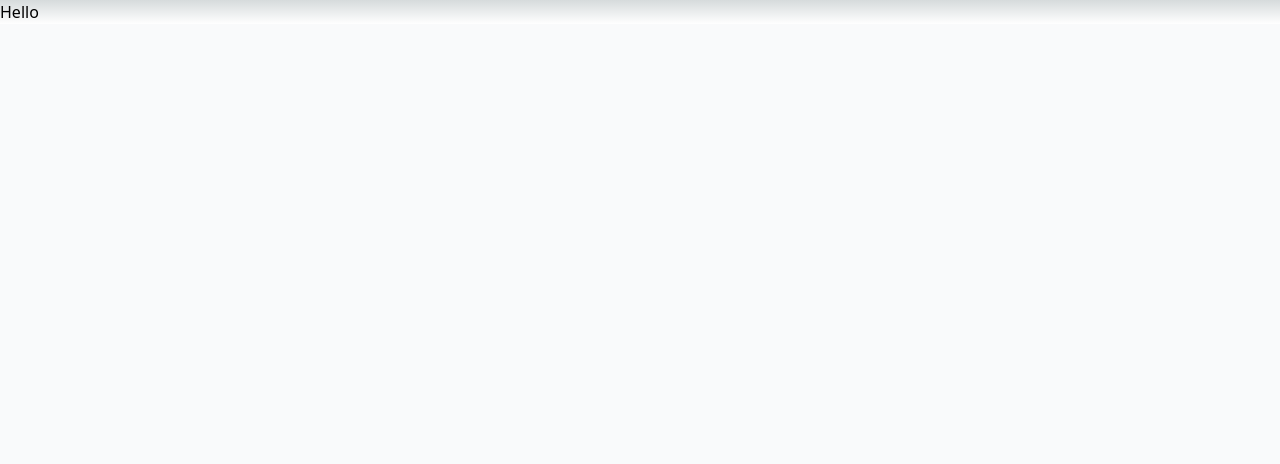
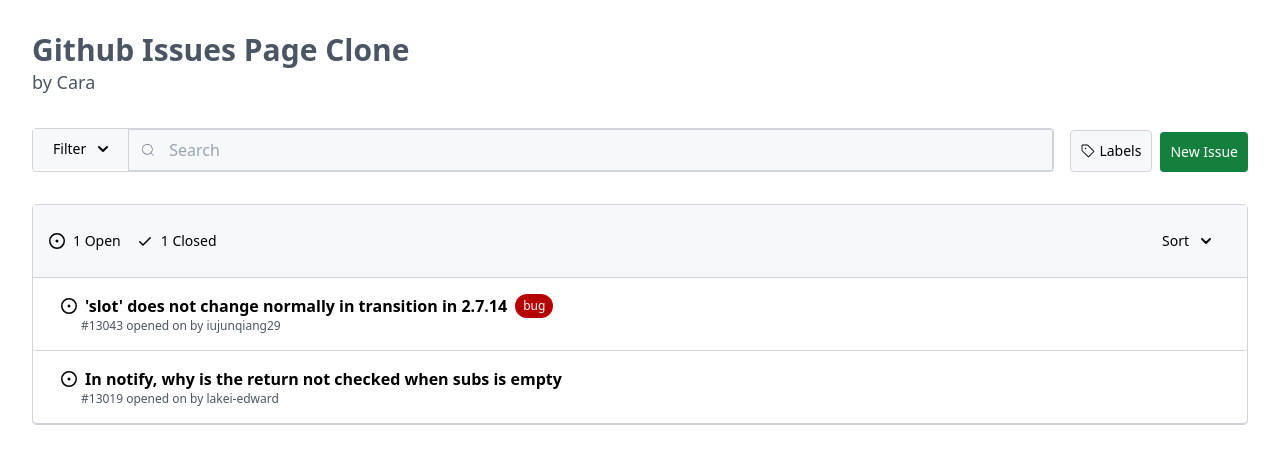
Before and after one commit to caraencabo/github-issues-page-clone, a Next.js app: page / in a window 1280 px wide. Shown: the top 464 px of the page. Built offline with nearby package versions, Linux system fonts and the light colour scheme.

Commit message:
Add issues list page

```diff
--- /dev/null
+++ b/components/Dropdown.js
@@ -0,0 +1,55 @@
+import { useState } from "react";
+
+export default function Dropdown({ buttonText, options }) {
+  const [isDropdownOpen, setDropdownOpen] = useState(false);
+
+  const toggleDropdown = () => {
+    setDropdownOpen(!isDropdownOpen);
+  };
+
+  return (
+    <div className="relative inline-block text-left">
+      <button
+        onClick={toggleDropdown}
+        className="text-black focus:outline-none font-medium text-sm px-5 py-2.5 text-center inline-flex items-center"
+        type="button"
+        style={{ backgroundColor: "#f6f8fa" }}
+      >
+        {buttonText}
+        <svg
+          className={`w-2.5 h-2.5 ms-3 transform ${isDropdownOpen ? "rotate-180" : ""}`}
+          aria-hidden="true"
+          fill="none"
+          viewBox="0 0 10 6"
+        >
+          <path
+            stroke="currentColor"
+            strokeLinecap="round"
+            strokeLinejoin="round"
+            strokeWidth="2"
+            d="m1 1 4 4 4-4"
+          />
+        </svg>
+      </button>
+
+    {/* menu */}
+      <div className={`${isDropdownOpen ? "block" : "hidden"} z-10 absolute mt-2 bg-white rounded-md shadow w-auto dark:bg-gray-700 border border-gray-300`}>
+        <ul
+          className="text-xs text-gray-700 dark:text-gray-200"
+          aria-labelledby="dropdownDefaultButton"
+        >
+          {options.map((option, index) => (
+            <li key={index}>
+              <a
+                href={option.link}
+                className="block px-4 py-2 hover:bg-gray-100 dark:hover:bg-gray-600 dark:hover:text-white border-b border-gray-300"
+              >
+                {option.label}
+              </a>
+            </li>
+          ))}
+        </ul>
+      </div>
+    </div>
+  );
+};
--- /dev/null
+++ b/components/IssueList.js
@@ -0,0 +1,31 @@
+import Link from "next/link";
+import OpenIcon from "./OpenIcon";
+
+export default function IssueList({ title, id, dateOpened, openedBy, status, labelName, labelColor }) {
+
+  return (
+    <div className="border-b border-gray-300 p-4 rounded">
+      <div className="flex items-center">
+        <div className="flex-shrink-0 pl-3">
+          <OpenIcon height="16" width="16" />
+        </div>
+        <p className="text-md font-bold">{title}</p>
+        <div className="flex space-x-2">
+          <Link
+            href="/"
+            className="px-2 py-1 text-white rounded-xl text-xs ml-2"
+            style={{ backgroundColor: `#${labelColor}` }}
+          >
+            {labelName}
+          </Link>
+        </div>
+      </div>
+
+      <div className="pl-8">
+        <p className="text-gray-600 text-xs">
+          #{id} opened on {dateOpened} by {openedBy}
+        </p>
+      </div>
+    </div>
+  );
+}
--- /dev/null
+++ b/components/Issues.js
@@ -0,0 +1,90 @@
+import Dropdown from "./Dropdown";
+import IssueList from "./IssueList";
+import Link from "next/link";
+import OpenIcon from "./OpenIcon";
+
+export default function Issues() {
+    // dummy data for ui testing
+    const issues = [
+        {
+            title: "'slot' does not change normally in transition in 2.7.14",
+            id: 13043,
+            dateOpened: "July 2, 2023",
+            openedBy: "iujunqiang29",
+            status: "open",
+            labelName: "bug",
+            labelColor: "b60205",
+        },
+        {
+            title: "In notify, why is the return not checked when subs is empty",
+            id: 13019,
+            dateOpened: "May 19, 2023",
+            openedBy: "lakei-edward",
+            status: "closed",
+        },
+    ];
+
+    const dropdownOptions = [
+        { label: "Newest", link: "#" },
+        { label: "Oldest", link: "#" },
+        { label: "Recently updated", link: "#" },
+        { label: "Least recently updated", link: "#" },
+    ];
+
+    // test
+    const openCount = issues.filter((issue) => issue.status === "open").length;
+    const closedCount = issues.filter((issue) => issue.status === "closed").length;
+
+    return(
+        <div>
+            <div className="flex items-center border-b border-gray-300 p-4" style={{ backgroundColor: "#f6f8fa" }}>
+
+                <Link href="/" className="flex items-center mr-4">
+                    <OpenIcon height="16" width="16" />
+                    <p className="text-sm">{openCount} Open</p>
+                </Link>
+
+                <Link href="/" className="flex items-center">
+                    <svg
+                        aria-hidden="true"
+                        height="16"
+                        viewBox="0 0 16 16"
+                        version="1.1"
+                        width="16"
+                        className="mr-2"
+                    >
+                        <path d="M13.78 4.22a.75.75 0 0 1 0 1.06l-7.25 7.25a.75.75 0 0 1-1.06 0L2.22 9.28a.751.751 0 0 1 .018-1.042.751.751 0 0 1 1.042-.018L6 10.94l6.72-6.72a.75.75 0 0 1 1.06 0Z"></path>
+                    </svg>
+                    <p className="text-sm">{closedCount} Closed</p>
+                </Link>
+                <div className="ml-auto">
+                    <Dropdown buttonText="Sort" options={dropdownOptions} />
+                </div>
+            </div>
+
+            {issues.length === 0 ? (
+                <div className="flex items-center justify-center flex-col m-20">
+                    <OpenIcon width="16" height="16" />
+                    <h2 className="text-xl font-bold mb-8">Welcome to issues!</h2>
+                    <p className="text-gray-600 block">
+                    Issues are used to track todos, bugs, feature requests, and more. As
+                    issues are created, they’ll appear here in a searchable and filterable
+                    list. To get started, you should <Link href="/">create an issue.</Link>
+                    </p>
+                </div>
+                ) : (
+                issues.map((issue) => (
+                    <IssueList
+                        key={issue.id}
+                        title={issue.title}
+                        id={issue.id}
+                        dateOpened={issue.openedOn}
+                        openedBy={issue.openedBy}
+                        labelName={issue.labelName}
+                        labelColor={issue.labelColor}
+                    />
+                ))
+                )}
+        </div>
+    );
+}
--- /dev/null
+++ b/components/OpenIcon.js
@@ -0,0 +1,15 @@
+export default function OpenIcon ({ height, width }) {
+  return (
+    <svg
+      aria-hidden="true"
+      height={height}
+      viewBox={`0 0 ${width} ${height}`}
+      version="1.1"
+      width={width}
+      className="mr-2"
+    >
+      <path d="M8 9.5a1.5 1.5 0 1 0 0-3 1.5 1.5 0 0 0 0 3Z"></path>
+      <path d="M8 0a8 8 0 1 1 0 16A8 8 0 0 1 8 0ZM1.5 8a6.5 6.5 0 1 0 13 0 6.5 6.5 0 0 0-13 0Z"></path>
+    </svg>
+  );
+};
--- a/pages/index.js
+++ b/pages/index.js
@@ -1,16 +1,69 @@
-import Image from "next/image";
 import { Inter } from "next/font/google";
-
+import { CiSearch } from "react-icons/ci";
+import { GoTag } from "react-icons/go";
+import Issues from "@/components/Issues";
+import Dropdown from "@/components/Dropdown";
 
 
 const inter = Inter({ subsets: ["latin"] });
 
 export default function Home() {
+
+  const dropdownOptions = [
+    { label: "Open issues and pull requests", link: "#" },
+    { label: "Your issues", link: "#" },
+    { label: "Your pull requests", link: "#" },
+    { label: "Everything assigned to you", link: "#" },
+  ];
+
+  // for test
+  const repositoryOwner = "Cara";
+  const repositoryName = "Github Issues Page Clone";
+
   return (
+    <div className="h-screen">
+      <div className="m-8">
+          <p className="text-gray-600 text-3xl font-bold">{repositoryName}</p>
+          <h3 className="text-gray-600 text-lg">by {repositoryOwner}</h3>
+      </div>
+      <div className="flex justify-between flex-col-reverse md:flex-row items-end m-8">
+        <div className="flex justify-start flex-auto md:my-0 w-full md:w-auto border border-gray-300 rounded mr-4">
+          <div className="relative inline-block text-left">
+            <Dropdown buttonText="Filter" options={dropdownOptions} />
+          </div>
 
-    <div>
-      <p>Hello</p>
+          {/* search */}
+          <div className="relative flex-1">
+            <div className="absolute left-3 top-1/2 transform -translate-y-1/2 text-gray-500">
+              <CiSearch />
+            </div>
+            <input
+              type="text"
+              className="w-full p-2 pl-10 focus:border-blue-500 border border-gray-300 focus:outline-none"
+              placeholder="Search"
+              style={{ backgroundColor: "#f6f8fa" }}
+            />
+          </div>
+        </div>
+
+         {/* labels */}
+         <button
+          className="text-black focus:outline-none font-medium text-sm p-2.5 mr-2 text-center inline-flex items-center border border-gray-300 rounded"
+          type="button"
+          style={{ backgroundColor: "#f6f8fa" }}
+        >
+          <GoTag className="mr-1" />
+          Labels
+        </button>
+        <button className="bg-green-700 hover:bg-green-800 text-white text-sm font-medium p-2.5 rounded">
+          New Issue
+        </button>
+      </div>
+
+      {/* box container */}
+      <div className="border border-gray-300 rounded mx-8">
+        <Issues />
+      </div>
     </div>
-
   );
 }
--- a/styles/globals.css
+++ b/styles/globals.css
@@ -18,12 +18,7 @@
 
 body {
   color: rgb(var(--foreground-rgb));
-  background: linear-gradient(
-      to bottom,
-      transparent,
-      rgb(var(--background-end-rgb))
-    )
-    rgb(var(--background-start-rgb));
+  background: white;
 }
 
 @layer utilities {
@@ -31,9 +26,3 @@ body {
     text-wrap: balance;
   }
 }
-
-@layer base {
-  html {
-      @apply bg-gray-50;
-  }
-}
```
Also changed, not shown: package.json (+5 -4 lines), 1 other file (tests, documents, lock files or other folders).
